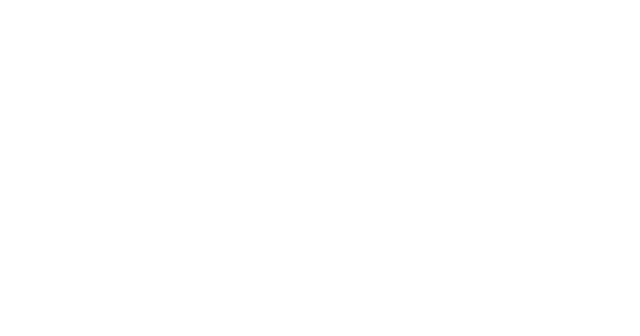
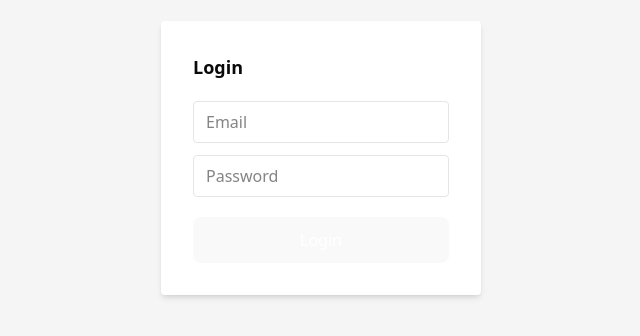
Before and after one commit to MezghaniDali/usermanager, a React (Vite) app in the folder frontend/: page / in a window 1280 px wide. Shown: the part 242-578 px from the top of the page, without its empty margins (319-959 px from the left). Built offline with nearby package versions, Linux system fonts and the light colour scheme.

Commit message:
add working login page in react + Configured CORS
- Configured CORS for frontend-backend communication
- Implemented a styled login form in React
- Handles success and error states

```diff
--- a/frontend/src/App.jsx
+++ b/frontend/src/App.jsx
@@ -1,9 +1,9 @@
-import { Button } from "@/components/ui/button";
+import Login from "./components/Login";
 
 function App() {
   return (
-    <div className="h-screen flex items-center justify-center bg-neutral-100">
-      <Button>Click me</Button>
+    <div className="min-h-screen w-screen flex items-center justify-center bg-neutral-100">
+      <Login />
     </div>
   );
 }
--- /dev/null
+++ b/frontend/src/components/Login.jsx
@@ -0,0 +1,65 @@
+import React, { useState } from 'react';
+
+export default function Login({ onLogin }) {
+  const [email, setEmail] = useState('');
+  const [password, setPassword] = useState('');
+  const [error, setError] = useState('');
+  const [loading, setLoading] = useState(false);
+  const [success, setSuccess] = useState(false);
+
+  const handleSubmit = async (e) => {
+    e.preventDefault();
+    setError('');
+    setLoading(true);
+    setSuccess(false);
+    try {
+      const res = await fetch('http://localhost:8000/api/auth/login', {
+        method: 'POST',
+        headers: { 'Content-Type': 'application/json' },
+        credentials: 'include', // needed for Sanctum cookie auth
+        body: JSON.stringify({ email, password })
+      });
+      const data = await res.json();
+      if (!res.ok) throw new Error(data.message || 'Login failed');
+      setSuccess(true);
+      console.log('Login success:', data); // See the response in the browser console
+      onLogin && onLogin(data);
+    } catch (err) {
+      setError(err.message);
+    } finally {
+      setLoading(false);
+    }
+  };
+
+  return (
+    <div className="w-full flex justify-center items-center">
+      <form
+        onSubmit={handleSubmit}
+        className="bg-white p-8 rounded shadow-md w-full max-w-xs flex flex-col gap-3"
+      >
+        <h2 className="text-lg font-semibold mb-2">Login</h2>
+        <input
+          type="email"
+          placeholder="Email"
+          value={email}
+          onChange={e => setEmail(e.target.value)}
+          required
+          className="border rounded px-3 py-2"
+        />
+        <input
+          type="password"
+          placeholder="Password"
+          value={password}
+          onChange={e => setPassword(e.target.value)}
+          required
+          className="border rounded px-3 py-2"
+        />
+        <button type="submit" disabled={loading} className="bg-black text-white rounded py-2 mt-2 disabled:opacity-50">
+          {loading ? 'Logging in...' : 'Login'}
+        </button>
+        {error && <div className="text-red-600 text-sm">{error}</div>}
+        {success && <div className="text-green-600 text-sm">Login successful!</div>}
+      </form>
+    </div>
+  );
+}
--- /dev/null
+++ b/frontend/src/lib/api.js
@@ -0,0 +1,20 @@
+import axios from 'axios';
+
+const api = axios.create({
+  baseURL: 'http://localhost:8000/api',
+  headers: {
+    'Content-Type': 'application/json',
+    'Accept': 'application/json',
+  },
+});
+
+// Add token to requests if it exists
+api.interceptors.request.use((config) => {
+  const token = localStorage.getItem('auth_token');
+  if (token) {
+    config.headers.Authorization = `Bearer ${token}`;
+  }
+  return config;
+});
+
+export default api;
```
Also changed, not shown: 1 other file (tests, documents, lock files or other folders).
